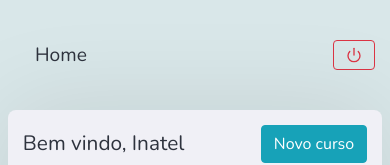
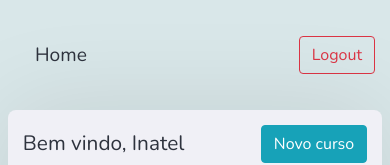
Before and after one commit to Brendhon/SearchFacul_Web, a React (Create React App) app: page /profile in a window 390 px wide. Shown: the top 165 px of the page. Built offline with nearby package versions, Linux system fonts and the light colour scheme.

Commit message:
change: name of CSS classes

```diff
--- a/src/components/Header/Header.css
+++ b/src/components/Header/Header.css
@@ -1,54 +1,54 @@
-header.header {
+.header-container {
     display: flex;
     flex: 0.1;
     justify-content: space-between;
     padding: 15px;
 }
 
-header.header .logo {
+.header-container .header-logo {
     display: flex;
     align-items: center;
     justify-content: flex-start;
     margin: 0px 20px;
 }
 
-header.header .content {
+.header-container .header-content {
     display: flex;
     align-items: center;
     justify-content: flex-end;
 }
 
-header.header .content .logout{
+.header-container .header-content .header-logout{
     display: flex;
     align-items: flex-end;
     justify-content: flex-end;
 }
 
-header.header .logo img {
+.header-container .header-logo img {
     width: 6ch;
 }
 
-header.header .logo .home {
+.header-container .header-logo .header-home {
     font-size: 1.2rem;
     color: var(--c-dark);
 }
 
 @media(max-width: 425px) {
-    header.header .logo img {
+    .header-container .header-logo img {
         display: none;
     }
 
-    header.header {
+    .header-container {
         display: flex;
     }
 
-    header.header .logo strong {
+    .header-container .header-logo strong {
         display: flex;
         justify-content: center;
     }
 
 
-    header.header .content {
+    .header-container .header-content {
         display: flex;
     }
 
--- a/src/components/Header/Header.jsx
+++ b/src/components/Header/Header.jsx
@@ -1,28 +1,26 @@
 import React from 'react'
 import './Header.css'
 import { Link } from 'react-router-dom'
-import { FiPower } from 'react-icons/fi'
 import books from '../../assets/img/books.svg'
 
 const Header = props =>
-    <header className="header">
 
+    <header className="header-container">
 
-        <div className="logo">
+        <div className="header-logo">
             <img className="mr-3" src={books} alt="Livros"></img>
-            <Link to="/" className="home" >Home</Link>
+            <Link to="/" className="header-home" >Home</Link>
         </div>
 
         {!props.authenticated ?
-            <div className="content">
+            <div className="header-content">
                 <strong className="btn btn-primary mr-3">Login</strong>
                 <Link to="/register" className="btn btn-secondary">Cadastrar</Link>
             </div> :
-            <div className="content">
-                <Link to="/" className="btn btn-outline-danger logout"><FiPower /></Link>
+            <div className="header-content">
+                <Link to="/" className="btn btn-outline-danger header-logout">Logout</Link>
             </div>
         }
-
 
     </header>
 
```
